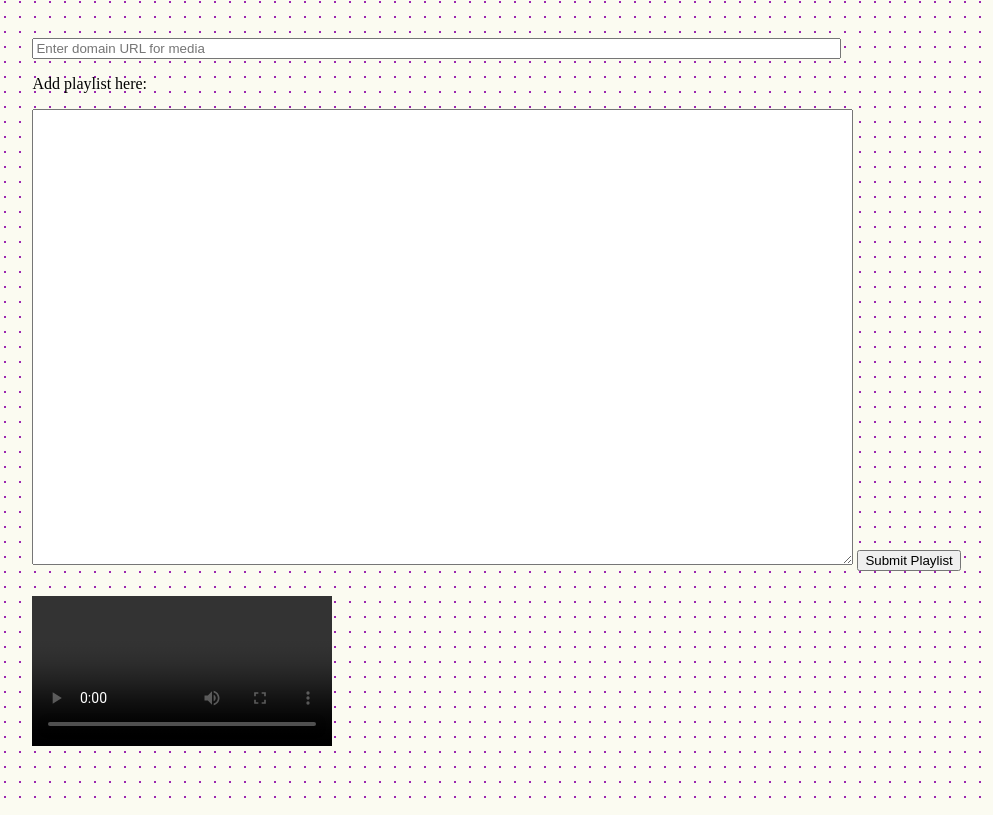
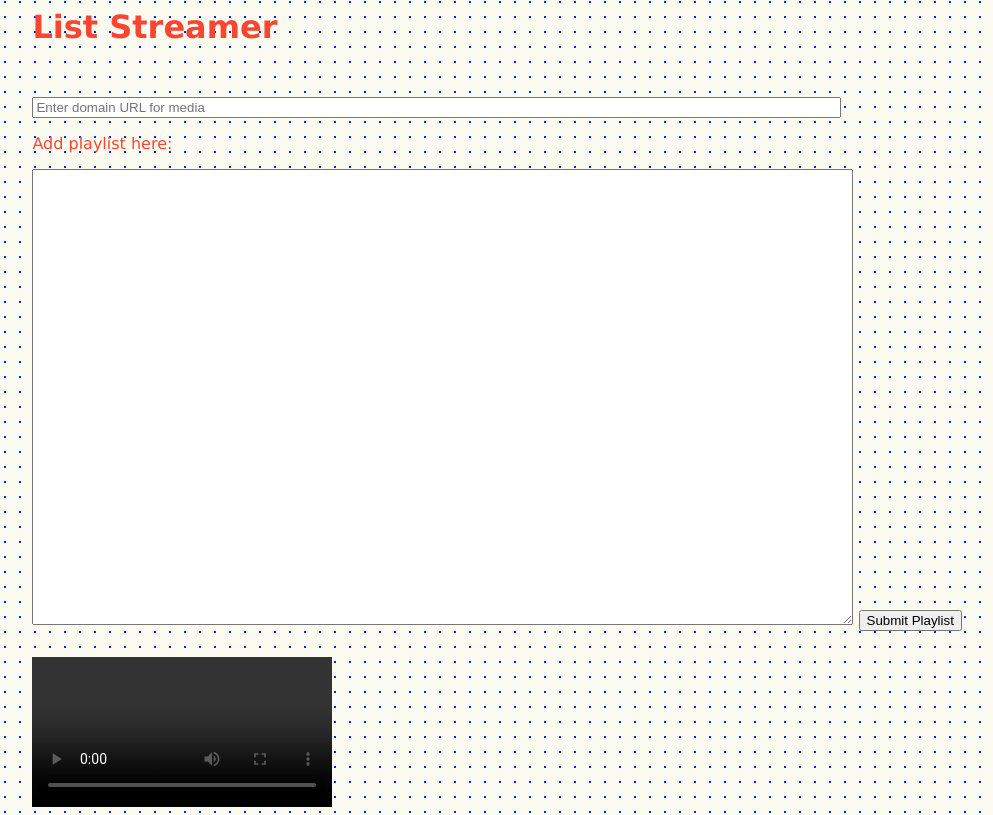
Before and after one commit to reckoner165/list-streamer, a website built with webpack: page public/index.html in a window 1280 px wide. Shown: the whole page, without its empty margins (102-1095 px from the left). Built offline with nearby package versions, Linux system fonts and the light colour scheme.

Commit message:
Add heading and font

```diff
--- a/public/css/main.css
+++ b/public/css/main.css
@@ -1,10 +1,17 @@
 body {
-    --color-1: #9c27b0;
+    --color-1: #032CE2;
     --color-2: rgba(0,0,0,0);
     background-image: radial-gradient(circle at 2px 2px, var(--color-1) 1px, var(--color-2) 0);
     background-size: 15px 15px;
     background-color: #FBFBF1;
+    color: rgb(250, 69, 49);
+    font-family: Verdana, Geneva, Tahoma, sans-serif;
   }
+
+.header {
+    margin: 0 auto;
+    width: 80%;
+}
 
 .input {
     width: 80%;
--- a/public/index.html
+++ b/public/index.html
@@ -3,6 +3,9 @@
         <link rel="stylesheet" href="/css/main.css" />
     </head>
     <body>
+        <div class="header">
+            <h1>List Streamer</h1>
+        </div>
         <div class="input">
             <input style="width:80%;" type="text" id="domain" name="domain" placeholder="Enter domain URL for media">
             <p>Add playlist here:</p>
```
